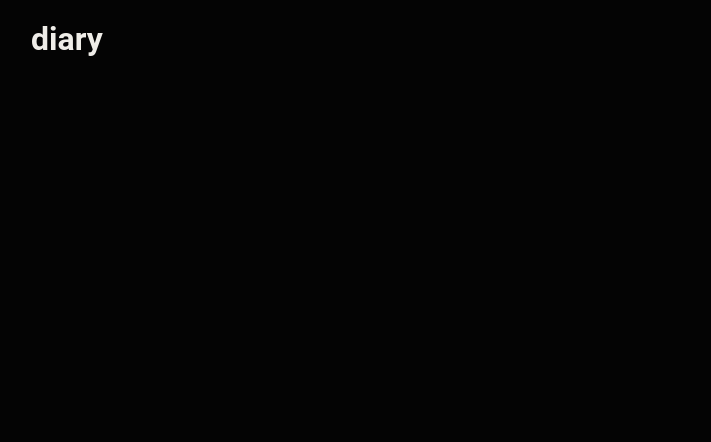
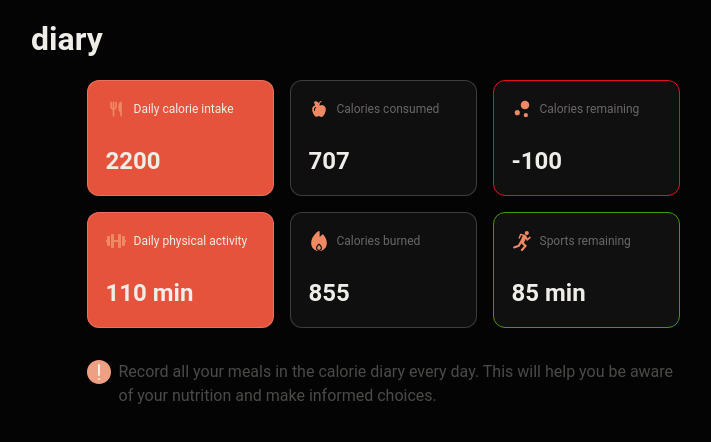
Before and after one commit to idnol/ui-power-pulse, a React app: page /react_vite/diary in a window 1280 px wide. Shown: the top 442 px of the page, without its empty margins (257-968 px from the left). Built offline with nearby package versions, Linux system fonts and the light colour scheme; the HTML template or start-up script is replaced by a standard one.

Commit message:
dashboard completed

```diff
--- a/src/GlobalSyles.js
+++ b/src/GlobalSyles.js
@@ -1,7 +1,6 @@
 import { createGlobalStyle } from 'styled-components';
 import 'modern-normalize';
 import { theme } from './vars.js';
-
 
 export const GlobalStyle = createGlobalStyle`
     body {
@@ -44,4 +43,22 @@ export const GlobalStyle = createGlobalStyle`
         text-decoration: none;
     }
 
+    .accent{
+       background: ${theme.color.orange};
+       border: ${theme.border.grey2}
+    }
+
+    .default{
+        border: ${theme.border.grey2};
+        background: ${theme.color.greySeven};
+    }
+
+    .whiteTextColor{
+        color: ${theme.color.white}
+    }
+
+    .greyTextColor{
+        color: ${theme.color.greyFifth};
+    }
+
 `;
--- /dev/null
+++ b/src/components/DiaryPage/DayDashBoard/DayDashboard.jsx
@@ -0,0 +1,100 @@
+import {
+  DashboardContainer,
+  DashboardList,
+  DashboardItem,
+  DashboardItemBox,
+  DashboardIcon,
+  DashboardItemTitle,
+  DashboardItemNumber,
+  AttentionBox,
+  AttentionIcon,
+  AttentionText,
+} from './DayDashboard.styled';
+
+export const DayDashboard = () => {
+  const dashboardItems = [
+    {
+      icon: '../../../../public/img/sprait.svg#calorie-intake',
+      title: 'Daily calorie intake',
+      count: 2200,
+      countType: 'cal',
+      background: 'accent',
+      textColor: 'whiteTextColor',
+    },
+    {
+      icon: '../../../../public/img/sprait.svg#physical-activity',
+      title: 'Daily physical activity',
+      count: 110,
+      countType: 'time',
+      background: 'accent',
+      textColor: 'whiteTextColor',
+    },
+    {
+      icon: '../../../../public/img/sprait.svg#calories-consumed',
+      title: 'Сalories consumed',
+      count: 707,
+      countType: 'cal',
+      background: 'default',
+      textColor: 'greyTextColor',
+    },
+    {
+      icon: '../../../../public/img/sprait.svg#calories-burned',
+      title: 'Сalories burned',
+      count: 855,
+      countType: 'cal',
+      background: 'default',
+      textColor: 'greyTextColor',
+    },
+    {
+      icon: '../../../../public/img/sprait.svg#calories-remaining',
+      title: 'Calories remaining',
+      count: -100,
+      countType: 'cal',
+      background: 'default',
+      textColor: 'greyTextColor',
+    },
+    {
+      icon: '../../../../public/img/sprait.svg#sports-remaining',
+      title: 'Sports remaining',
+      count: 85,
+      countType: 'time',
+      background: 'default',
+      textColor: 'greyTextColor',
+    },
+  ];
+
+  return (
+    <DashboardContainer>
+      <DashboardList>
+        {dashboardItems.map((item, index) => (
+          <DashboardItem
+            className={item.background}
+            key={index}
+            count={item.count}
+          >
+            <DashboardItemBox>
+              <DashboardIcon>
+                <use href={item.icon} />
+              </DashboardIcon>
+              <DashboardItemTitle className={item.textColor}>
+                {item.title}
+              </DashboardItemTitle>
+            </DashboardItemBox>
+            <DashboardItemNumber>
+              {item.count} {item.countType === 'time' ? 'min' : ''}
+            </DashboardItemNumber>
+          </DashboardItem>
+        ))}
+      </DashboardList>
+      <AttentionBox>
+        <AttentionIcon>
+          <use href="../../../../public/img/sprait.svg#attention-icon"></use>
+        </AttentionIcon>
+        <AttentionText>
+          Record all your meals in the calorie diary every day. This will help
+          you be aware of your nutrition and make informed choices.
+        </AttentionText>
+      </AttentionBox>
+    </DashboardContainer>
+  );
+};
--- /dev/null
+++ b/src/components/DiaryPage/DayDashBoard/DayDashboard.styled.js
@@ -0,0 +1,203 @@
+import styled from 'styled-components';
+import { theme } from '../../../vars';
+
+export const DashboardContainer = styled.div`
+  max-width: 335px;
+  width: 100%;
+  margin: 0 auto;
+
+  @media (min-width: ${theme.breakpoint.md}) {
+    max-width: 593px;
+  }
+
+  @media (min-width: ${theme.breakpoint.xl}) {
+    max-width: 390px;
+  }
+`;
+
+export const DashboardList = styled.ul`
+  display: grid;
+  grid-row-gap: 20px;
+  grid-column-gap: 13px;
+  grid-template-columns: repeat(auto-fill, minmax(157px, 157px));
+  justify-content: center;
+
+  max-width: 335px;
+  margin: 0 auto 20px auto;
+
+  @media (min-width: ${theme.breakpoint.md}) {
+    max-width: 593px;
+    justify-content: start;
+
+    grid-row-gap: 16px;
+    grid-column-gap: 16px;
+
+    grid-template-columns: repeat(auto-fill, minmax(187px, 187px));
+
+    margin: 0 auto 32px auto;
+  }
+
+  @media (min-width: ${theme.breakpoint.xl}) {
+    max-width: 390px;
+
+    margin: 0 auto 48px auto;
+  }
+`;
+
+export const DashboardItem = styled.li`
+  position: relative;
+
+  padding: 14px;
+  border-radius: 12px;
+
+  max-width: 157px;
+  width: 100%;
+  height: 96px;
+
+  &:nth-child(5) {
+    border: 1px solid
+      ${(props) =>
+        props.count < 0 ? `${theme.color.red}` : `${theme.border.grey2}`};
+  }
+
+  &:nth-child(6) {
+    order: 6;
+    border: 1px solid
+      ${(props) =>
+        props.count > 0 ? `${theme.color.green}` : `${theme.border.grey2}`};
+  }
+
+  @media (min-width: ${theme.breakpoint.md}) {
+    padding: 18px;
+    max-width: 187px;
+    height: 116px;
+
+    &:nth-child(1) {
+      order: 1;
+    }
+    &:nth-child(2) {
+      order: 4;
+    }
+    &:nth-child(3) {
+      order: 2;
+    }
+    &:nth-child(4) {
+      order: 5;
+    }
+    &:nth-child(5) {
+      order: 3;
+    }
+    &:nth-child(6) {
+      order: 6;
+    }
+  }
+
+  @media (min-width: ${theme.breakpoint.xl}) {
+    &:nth-child(1) {
+      order: 1;
+    }
+    &:nth-child(2) {
+      order: 2;
+    }
+    &:nth-child(3) {
+      order: 3;
+    }
+    &:nth-child(4) {
+      order: 4;
+    }
+    &:nth-child(5) {
+      order: 5;
+    }
+    &:nth-child(6) {
+      order: 6;
+    }
+  }
+`;
+
+export const DashboardItemBox = styled.div`
+  display: flex;
+  align-items: center;
+  gap: 8px;
+`;
+
+export const DashboardIcon = styled.svg`
+  width: 20px;
+  height: 20px;
+`;
+
+export const DashboardItemTitle = styled.p`
+  font-feature-settings:
+    'clig' off,
+    'liga' off;
+  font-family: Roboto;
+  font-size: 12px;
+  font-style: normal;
+  font-weight: 400;
+  line-height: 16px; /* 133.333% */
+
+  margin: 0;
+
+  @media (min-width: ${theme.breakpoint.md}) {
+    line-height: 18px;
+  }
+`;
+
+export const DashboardItemNumber = styled.p`
+  position: absolute;
+  left: 14px;
+  bottom: 14px;
+
+  color: ${theme.color.white};
+  font-feature-settings:
+    'clig' off,
+    'liga' off;
+  font-family: Roboto;
+  font-size: 18px;
+  font-style: normal;
+  font-weight: 700;
+  line-height: 20px; /* 111.111% */
+
+  margin: 0;
+
+  @media (min-width: ${theme.breakpoint.md}) {
+    left: 18px;
+    bottom: 18px;
+
+    font-size: 24px;
+    line-height: 32px;
+  }
+`;
+
+export const AttentionBox = styled.div`
+  display: flex;
+  align-items: flex-start;
+  gap: 8px;
+`;
+
+export const AttentionIcon = styled.svg`
+  width: 24px;
+  height: 24px;
+`;
+
+export const AttentionText = styled.p`
+  color: ${theme.color.grey};
+  font-family: Roboto;
+  font-size: 14px;
+  font-style: normal;
+  font-weight: 400;
+  line-height: 18px; /* 128.571% */
+
+  max-width: 303px;
+
+  margin: 0;
+
+  @media (min-width: ${theme.breakpoint.md}) {
+    font-size: 16px;
+    line-height: 24px;
+    max-width: 561px;
+  }
+
+  @media (min-width: ${theme.breakpoint.xl}) {
+    max-width: 358px;
+  }
+`;
--- a/src/pages/DiaryPage/DiaryPage.jsx
+++ b/src/pages/DiaryPage/DiaryPage.jsx
@@ -1,3 +1,10 @@
+import { DayDashboard } from '../../components/DiaryPage/DayDashBoard/DayDashboard';
+
 export default function DiaryPage() {
-  return <><h1>diary</h1></>
+  return (
+    <>
+      <h1>diary</h1>
+      <DayDashboard />
+    </>
+  );
 }
--- a/src/vars.js
+++ b/src/vars.js
@@ -1,4 +1,4 @@
-export const theme =  {
+export const theme = {
   color: {
     black: '#040404',
     orange: '#e6533c',
@@ -11,10 +11,11 @@ export const theme =  {
     greyFourth: 'rgba(239, 237, 232, .8)',
     greyFifth: 'rgba(239, 237, 232, .4)',
     greySixth: 'rgba(239, 237, 232, .1)',
+    greySeven: 'rgba(239, 237, 232, .05)',
     darkGrey: '#303030',
     darkGreySecond: '#1c1c1c',
     green: '#419B09',
-    red: '#e9101d'
+    red: '#e9101d',
   },
   border: {
     orange: '1px solid #e6533c',
@@ -24,6 +25,6 @@ export const theme =  {
   breakpoint: {
     sm: '375px',
     md: '768px',
-    xl: '1440px'
-  }
-}
+    xl: '1440px',
+  },
+};
```
Also changed, not shown: public/img/sprait.svg.
